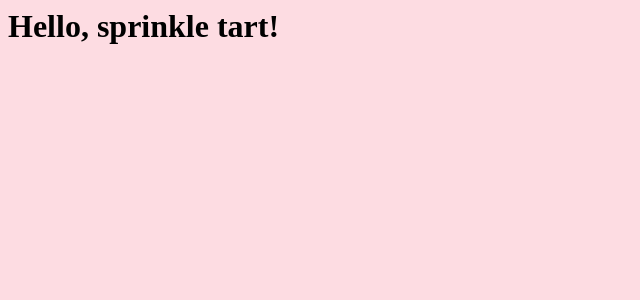
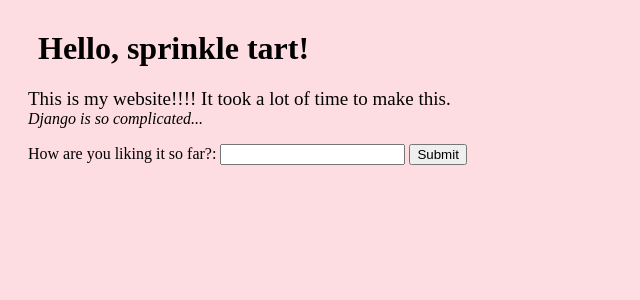
Before and after one commit to NikittyCandyCane/First-Website, a Django app: page / in a window 1280 px wide. Shown: the top 300 px of the page, without its empty margins (0-640 px from the left). Run offline with Django 4.2, Linux system fonts and the light colour scheme.

Commit message:
Added more decorative stuff and me.html

```diff
--- a/main/templates/main/home.html
+++ b/main/templates/main/home.html
@@ -1,8 +1,51 @@
+<html>
 <head>
 <style>
     body {
         background-color: rgb(253, 220, 226)
     }
+    h1 {
+    margin-top: 30px;
+    }
+    h1 {
+        margin-left: 30px;
+    }
+    p {
+        margin-left: 20px;
+    }
+    label {
+        margin-left: 20px;
+    }
+    img {
+        margin-left: 20px;
+    }
 </style>
 </head>
 <h1>Hello, {{nickname}}!</h1>
+
+<p><span style='font-size:19px;'>This is my website!!!! It took a lot of time to make this.</span><br><i>Django is so complicated... </i></p>
+
+<form method="POST">
+{% csrf_token %}
+<label for="question">How are you liking it so far?: </label>
+<input type="text" id="question" name="question">
+<button type="submit">Submit</button>
+</form>
+
+{% if isgood != 'n/a' %}
+    {% if isgood == 'did not understand' %}
+        <p>I lowk did not understand what you just said but um ok ...</p>
+    {% elif isgood %}
+        <p><b>OH MA GOSH THANK YOUU .</b></p>
+    {% elif not isgood %}
+        <p>oh screw you then.</p>
+    {% endif %}
+
+    <p><b><i><span style='font-size:30px;'>PICTURE OF A CAT!!!!!</span></i></b></p>
+    <img src="https://pbs.twimg.com/profile_images/1789691635858628609/9bViubRV_400x400.jpg" alt="A cute cat named nana!">
+
+    <p>What do you want to do now ?</p>
+
+
+{% endif %}
+</html>
--- a/main/urls.py
+++ b/main/urls.py
@@ -3,5 +3,6 @@ from . import views
 
 
 urlpatterns = [
-    path('', views.home)
+    path('', views.home),
+    path('me/', views.me)
 ]
--- a/main/views.py
+++ b/main/views.py
@@ -6,5 +6,18 @@ from django.http import HttpResponse
 #Render: First uses Django logic to fill in variables and do logic, and then also wraps it in a response package
 
 def home(request):
-    nickname = random.choice(['cutie pie', 'poopoo', 'sprinkle tart', 'peepee', 'wonderous rainbow', 'confetti bomb'])
-    return render(request, 'main/home.html', context = {'nickname' : nickname})
+    nickname = random.choice(['cutie pie', 'poopoo', 'sprinkle tart', 'peepee', 'wonderous rainbow', 'confetti bomb', 'hottie hottie shawtie'])
+    if request.method == 'POST':
+        question = request.POST['question']
+        if 'bad' in question or 'eh' in question or 'dont like' in question or 'don\'t like' in question or 'not good' in question or 'not great' in question or 'terrible' in question or 'not cool' in question or 'dont really like' in question or 'don\'t really like' in question:
+            isgood = False
+        elif 'good' in question or 'great' in question or 'awesome' in question or 'cool' in question or 'like' in question or 'love' in question or 'ok' in question or 'okay' in question:
+            isgood = True
+        else:
+            isgood = 'did not understand'
+        return render(request, 'main/home.html', context = {'nickname' : nickname, 'isgood' : isgood})
+
+    return render(request, 'main/home.html', context = {'nickname' : nickname, 'isgood': 'n/a'})
+
+def me(request):
+    return render(request, 'main/me.html', {})
```
Also changed, not shown: main/templates/main/me.html (added, +36 -0 lines).
